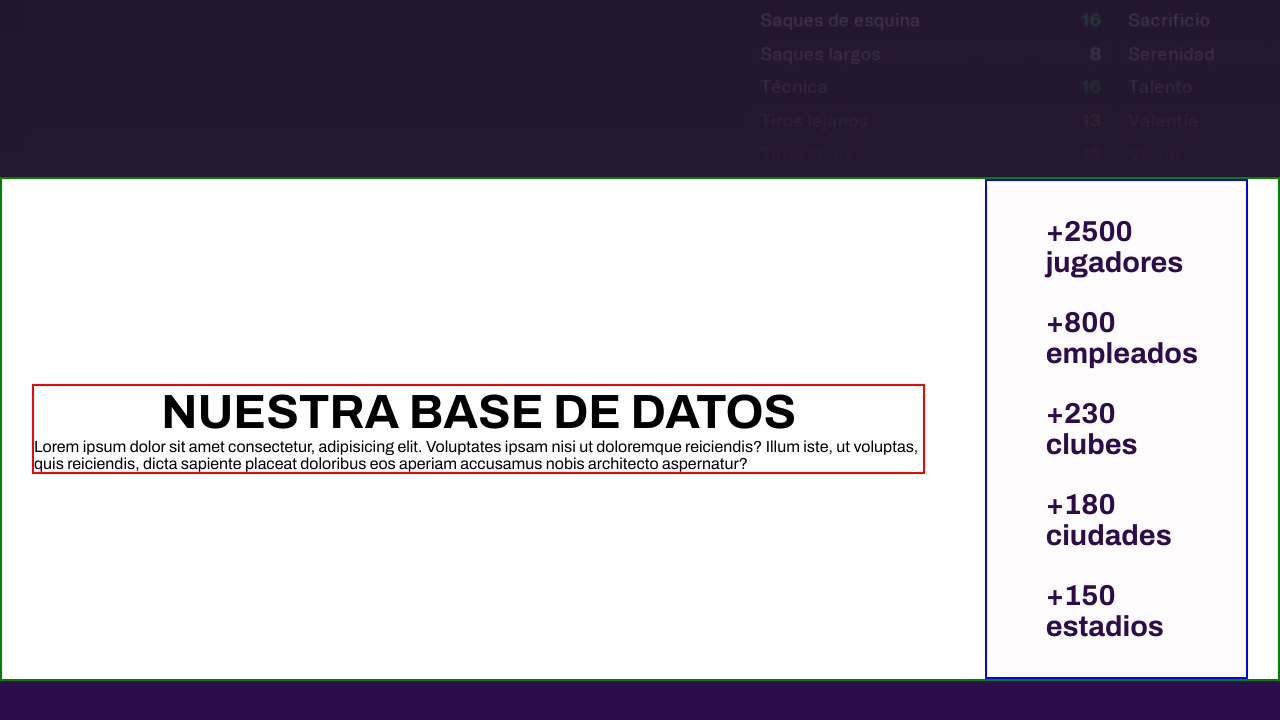
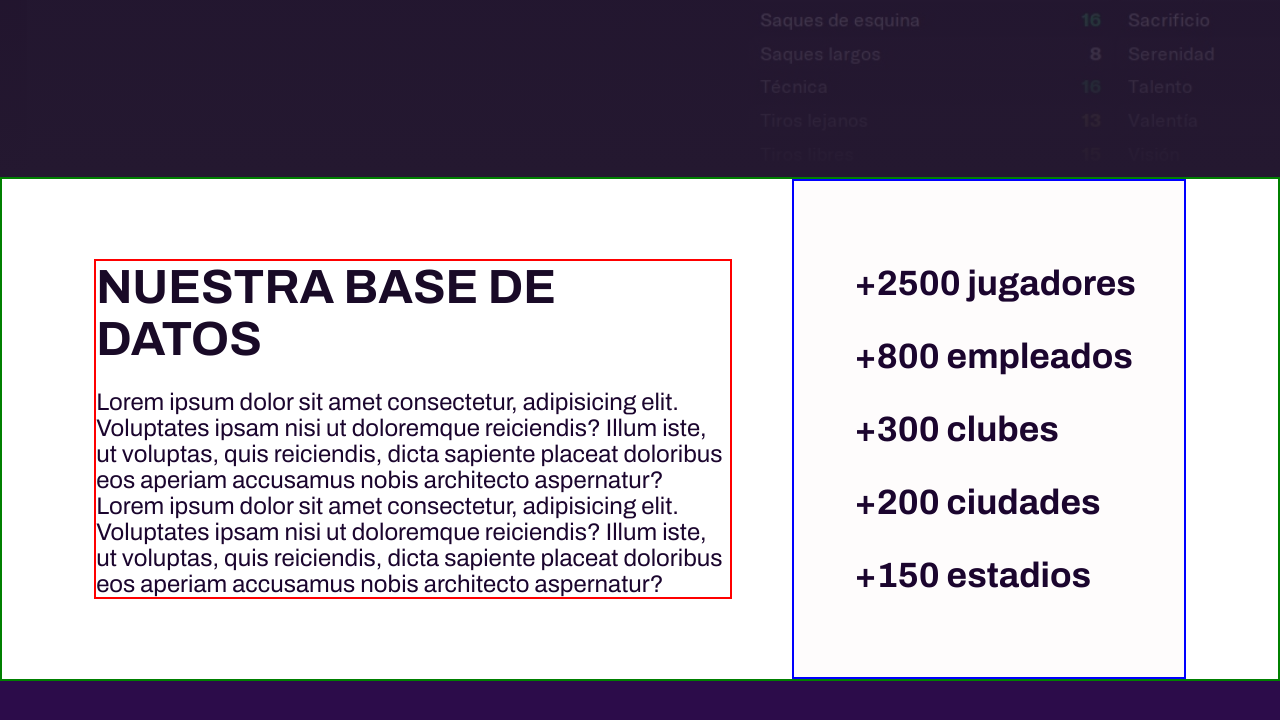
Before and after one commit to franciccone/football-manager-ecuador, a website: page index.html in a window 1280 px wide. Shown: the part 680-1400 px from the top of the page. Drawn offline with Linux system fonts and the light colour scheme.

Commit message:
Update better stars section on index

```diff
--- a/index.html
+++ b/index.html
@@ -56,6 +56,7 @@
             <div class="stars-text">
                 <h2 class="stars-title">NUESTRA BASE DE DATOS</h2>
                 <p class="stars-paragraph">Lorem ipsum dolor sit amet consectetur, adipisicing elit. Voluptates ipsam nisi ut doloremque reiciendis? Illum iste, ut voluptas, quis reiciendis, dicta sapiente placeat doloribus eos aperiam accusamus nobis architecto aspernatur?</p>
+                <p class="stars-paragraph">Lorem ipsum dolor sit amet consectetur, adipisicing elit. Voluptates ipsam nisi ut doloremque reiciendis? Illum iste, ut voluptas, quis reiciendis, dicta sapiente placeat doloribus eos aperiam accusamus nobis architecto aspernatur?</p>
             </div>
 
             <div class="stars">
@@ -70,11 +71,11 @@
                     </div>
                     <div class="stars-line">
                         <span class="iconify star glassy effect-shine" data-icon="carbon:star" data-inline="false"></span>
-                        <li class="stars-item">+230 clubes</li>
+                        <li class="stars-item">+300 clubes</li>
                     </div>
                     <div class="stars-line">
                         <span class="iconify star glassy effect-shine" data-icon="carbon:star" data-inline="false"></span>
-                        <li class="stars-item">+180 ciudades</li>
+                        <li class="stars-item">+200 ciudades</li>
                     </div>
                     <div class="stars-line">
                         <span class="iconify star glassy effect-shine" data-icon="carbon:star" data-inline="false"></span>
--- a/scss/_stars.scss
+++ b/scss/_stars.scss
@@ -15,10 +15,18 @@
     justify-content: center;
     border: 2px solid red;
     margin: 0 30px;
+    width: 50%
 }
 
 .stars-title {
     font-size: 3rem;
+    color: var(--color-dark-purple);
+    margin-bottom: 0.5em;
+}
+
+.stars-paragraph {
+    font-size: 1.5rem;
+    color: var(--color-medium-purple);
 }
 
 .stars {
@@ -28,7 +36,7 @@
     justify-content: center;
     height: 500px;
     width: auto;
-    color: var(--color-russian-purple);
+    color: var(--color-medium-purple);
     background-color: var(--color-white);
     padding: 1em 3em;
     margin: 0 30px;
@@ -40,12 +48,12 @@
     flex-direction: row;
     align-items: center;
     margin: 1em 0;
-    font-size: 1.8rem;
+    font-size: 2.2rem;
     font-weight: bold;
 }
 
 .star {
-    font-size: 3.2rem;
+    font-size: 3.8rem;
     margin: 0 0.2em 0 0;
 }
 
```
Also changed, not shown: css/main.css.
